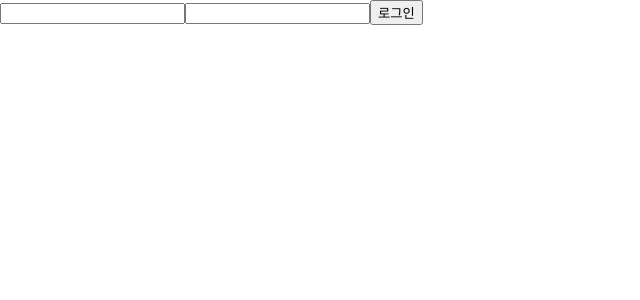
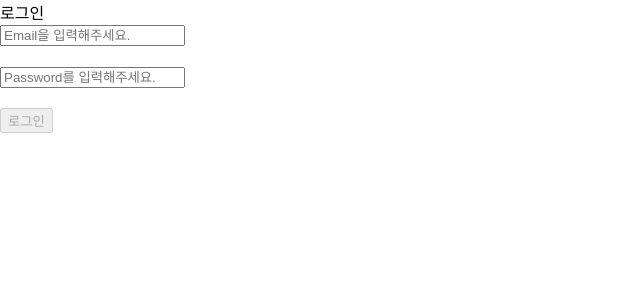
Before and after one commit to owel-dev/wanted-pre-onboarding-frontend, a React (Create React App) app: page /signin in a window 1280 px wide. Shown: the top 300 px of the page, without its empty margins (0-640 px from the left). Built offline with nearby package versions, Linux system fonts and the light colour scheme.

Commit message:
feat: 로그인  기능
- js-cookie 패키지 추가
- 로그인 성공 시 access-token 값 받아서 cookie에 저장하도록 함
- 작동 테스트 완료

```diff
--- a/package.json
+++ b/package.json
@@ -7,6 +7,7 @@
         "@testing-library/react": "^13.4.0",
         "@testing-library/user-event": "^13.5.0",
         "axios": "^1.3.4",
+        "js-cookie": "^3.0.1",
         "react": "^18.2.0",
         "react-dom": "^18.2.0",
         "react-router-dom": "^6.10.0",
--- a/src/components/SignIn.jsx
+++ b/src/components/SignIn.jsx
@@ -1,10 +1,97 @@
 import React from 'react';
+import axios from 'axios';
+import { useState, useEffect } from 'react';
+import { useNavigate } from 'react-router-dom';
+import Cookies from 'js-cookie';
+
 const SignIn = () => {
+    const [stateEmail, setStateEmail] = useState('');
+    const [statePassword, setStatePassword] = useState('');
+    const [validEmail, setValidEmail] = useState(false);
+    const [validPassword, setValidPassword] = useState(false);
+
+    const navigate = useNavigate();
+
+    const isValidEmail = (inputEmail) => {
+        return inputEmail.includes('@') && inputEmail.length <= 100;
+    };
+
+    const isValidPassword = (inputPassword) => {
+        return 8 <= inputPassword.length && inputPassword.length <= 100;
+    };
+
+    useEffect(() => {
+        setValidEmail(isValidEmail(stateEmail));
+    }, [stateEmail]);
+
+    useEffect(() => {
+        setValidPassword(isValidPassword(statePassword));
+    }, [statePassword]);
+
+    const handleSubmit = async (e) => {
+        e.preventDefault();
+
+        try {
+            const response = await axios.post(
+                'https://www.pre-onboarding-selection-task.shop/auth/signin',
+                {
+                    email: stateEmail,
+                    password: statePassword,
+                }
+            );
+            if (response.status === 200) {
+                const { access_token } = response.data;
+                Cookies.set('access_token', access_token);
+                navigate('/todo');
+            } else {
+                alert(
+                    `로그인이 정상 처리되지 않았습니다. 에러코드: ${response.status}`
+                );
+            }
+        } catch (error) {
+            console.log('error: ', error);
+            alert('로그인에 실패했습니다.');
+        }
+    };
+
     return (
         <>
-            <input data-testid="email-input" />
-            <input data-testid="password-input" />
-            <button data-testid="signup-button">로그인</button>
+            <div>로그인</div>
+            <form onSubmit={handleSubmit}>
+                <input
+                    data-testid="email-input"
+                    value={stateEmail}
+                    placeholder="Email을 입력해주세요."
+                    onChange={(e) => setStateEmail(e.target.value)}
+                />
+                <div>
+                    {!validEmail && stateEmail.length != 0
+                        ? '이메일 형식이 맞지 않습니다.'
+                        : ''}
+                </div>
+                <br />
+                <input
+                    data-testid="password-input"
+                    type="password"
+                    value={statePassword}
+                    placeholder="Password를 입력해주세요."
+                    onChange={(e) => setStatePassword(e.target.value)}
+                />
+                <div>
+                    {!validPassword && statePassword.length != 0
+                        ? '비밀번호는 8자 이상입니다.'
+                        : ''}
+                </div>
+                <br />
+
+                <button
+                    disabled={!validEmail || !validPassword}
+                    data-testid="signin-button"
+                    type="submit"
+                >
+                    로그인
+                </button>
+            </form>
         </>
     );
 };
```
Also changed, not shown: 1 other file (tests, documents, lock files or other folders).
